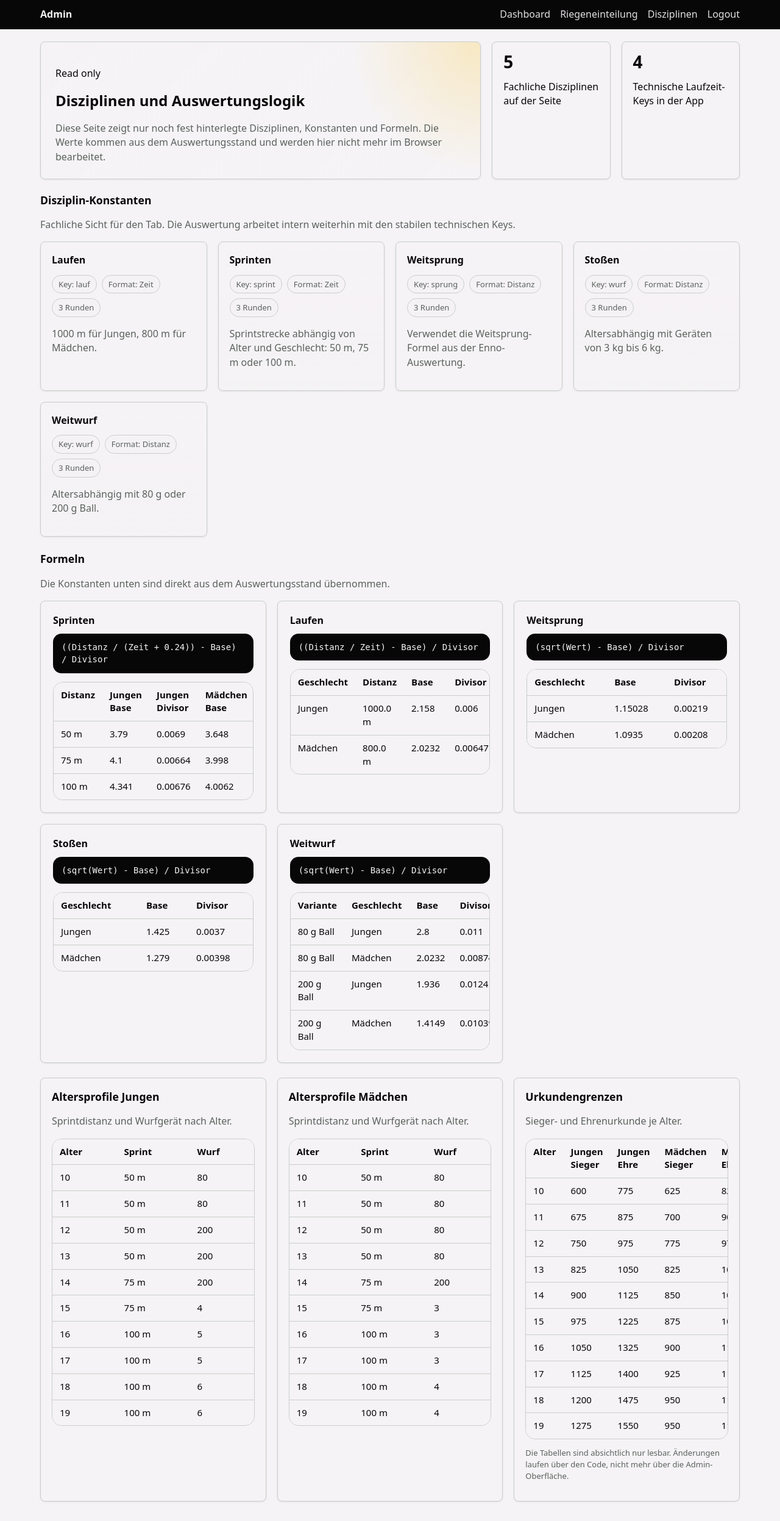
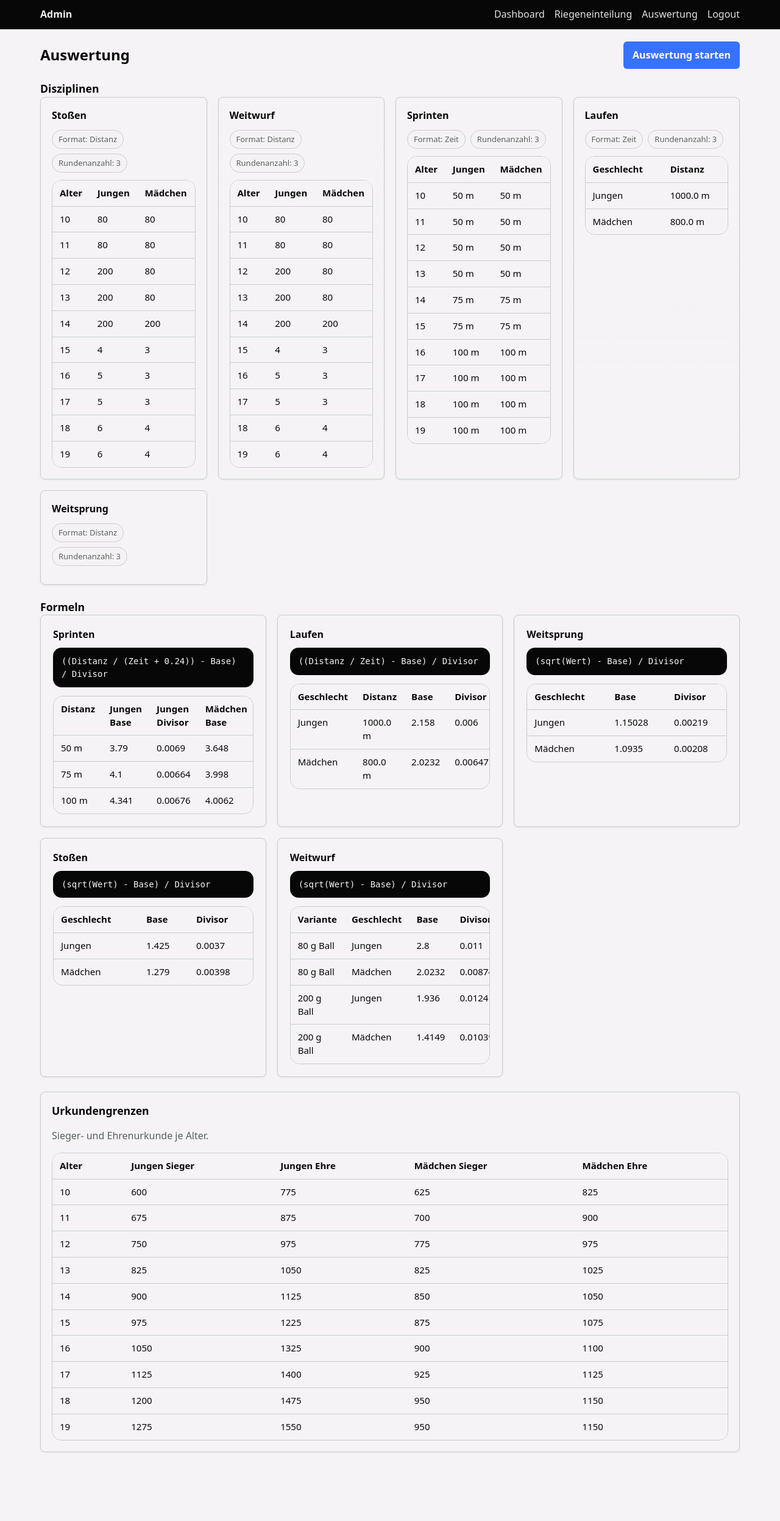
Before and after one commit to GhostCodeByte/bjs-main, a Flask app: page /admin/disziplinen in a window 1280 px wide. Shown: the whole page at 61% size. After the commit the page ends 2381 px from the top, so only its background shows below. Run offline with Flask 3, Linux system fonts and the light colour scheme; the visitor is signed in with stand-in values (Sample User, id 1); data that the repository does not hold is empty; some libraries are stand-ins or nearby versions.

Commit message:
Rename admin disziplinen page to auswertung
- Update nav labels and page title to Auswertung
- Add run action and inline per-discipline tables
- Remove the old read-only age profile sections

```diff
--- a/app/templates/admin_dashboard.html
+++ b/app/templates/admin_dashboard.html
@@ -241,7 +241,7 @@
                 <nav class="app-nav">
                     <a href="/admin">Dashboard</a>
                     <a href="/admin/riegeneinteilung">Riegeneinteilung</a>
-                    <a href="/admin/disziplinen">Disziplinen</a>
+                    <a href="/admin/disziplinen">Auswertung</a>
                     <form action="/logout" method="POST" style="display: inline">
                         <input
                             type="hidden"
--- a/app/templates/admin_disziplinen.html
+++ b/app/templates/admin_disziplinen.html
@@ -3,7 +3,7 @@
     <head>
         <meta charset="UTF-8" />
         <meta name="viewport" content="width=device-width, initial-scale=1.0" />
-        <title>Disziplinen</title>
+        <title>Auswertung</title>
         <link
             rel="stylesheet"
             href="{{ url_for('static', filename='ui.css') }}"
@@ -116,6 +116,15 @@
                 grid-template-columns: repeat(auto-fit, minmax(320px, 1fr));
             }
 
+            .page-headline {
+                display: flex;
+                align-items: center;
+                justify-content: space-between;
+                gap: 16px;
+                margin-bottom: 20px;
+                flex-wrap: wrap;
+            }
+
             .table-card {
                 padding: 18px;
             }
@@ -163,7 +172,7 @@
                 <nav class="app-nav">
                     <a href="/admin">Dashboard</a>
                     <a href="/admin/riegeneinteilung">Riegeneinteilung</a>
-                    <a href="/admin/disziplinen">Disziplinen</a>
+                    <a href="/admin/disziplinen">Auswertung</a>
                     <form action="/logout" method="POST" style="display: inline">
                         <input
                             type="hidden"
@@ -177,50 +186,96 @@
         </header>
 
         <main class="page">
-            <section class="hero">
-                <div class="card hero-card">
-                    <p class="eyebrow">Read only</p>
-                    <h1>Disziplinen und Auswertungslogik</h1>
-                    <p class="page-note">
-                        Diese Seite zeigt nur noch fest hinterlegte Disziplinen,
-                        Konstanten und Formeln. Die Werte kommen aus dem
-                        Auswertungsstand und werden hier nicht mehr im Browser
-                        bearbeitet.
-                    </p>
-                </div>
 
-                <div class="hero-meta">
-                    <div class="card metric">
-                        <span class="metric-value">{{ disziplinen_tab_konstanten|length }}</span>
-                        <p>Fachliche Disziplinen auf der Seite</p>
-                    </div>
-                    <div class="card metric">
-                        <span class="metric-value">{{ disziplinen|length }}</span>
-                        <p>Technische Laufzeit-Keys in der App</p>
-                    </div>
-                </div>
-            </section>
+            <div class="page-headline">
+                <h1>Auswertung</h1>
+                <button class="primary" type="button" onclick="runAuswertung()">
+                    Auswertung starten
+                </button>
+            </div>
 
             <section>
                 <div class="section-head">
-                    <h2>Disziplin-Konstanten</h2>
-                    <p class="page-note">
-                        Fachliche Sicht für den Tab. Die Auswertung arbeitet
-                        intern weiterhin mit den stabilen technischen Keys.
-                    </p>
+                    <h2>Disziplinen</h2>
                 </div>
 
                 <div class="card-grid">
-                    {% for disziplin in disziplinen_tab_konstanten %}
+                    {% for key in ["wurf", "stoss", "sprint", "lauf", "sprung"] %}
+                    {% for disziplin in disziplinen_tab_konstanten if disziplin.technik_key == key %}
                     <article class="card discipline-card">
                         <h3>{{ disziplin.titel }}</h3>
                         <div class="chip-row">
-                            <span class="chip">Key: {{ disziplin.technik_key }}</span>
                             <span class="chip">Format: {{ disziplin.format }}</span>
-                            <span class="chip">{{ disziplin.runden }} Runden</span>
+                            <span class="chip">Rundenanzahl: {{ disziplin.runden }}</span>
                         </div>
-                        <p class="page-note">{{ disziplin.hinweis }}</p>
+                        {% if disziplin.technik_key == "sprint" %}
+                        <div class="table-wrap">
+                            <table>
+                                <thead>
+                                    <tr>
+                                        <th>Alter</th>
+                                        <th>Jungen</th>
+                                        <th>Mädchen</th>
+                                    </tr>
+                                </thead>
+                                <tbody>
+                                    {% for alter, junge in auswertung_config.age_config.male.items() %}
+                                    {% set maedchen = auswertung_config.age_config.female[alter] %}
+                                    <tr>
+                                        <td>{{ alter }}</td>
+                                        <td>{{ junge.sprint_distance }} m</td>
+                                        <td>{{ maedchen.sprint_distance }} m</td>
+                                    </tr>
+                                    {% endfor %}
+                                </tbody>
+                            </table>
+                        </div>
+                        {% elif disziplin.technik_key == "lauf" %}
+                        <div class="table-wrap">
+                            <table>
+                                <thead>
+                                    <tr>
+                                        <th>Geschlecht</th>
+                                        <th>Distanz</th>
+                                    </tr>
+                                </thead>
+                                <tbody>
+                                    <tr>
+                                        <td>Jungen</td>
+                                        <td>{{ auswertung_config.formula_config.lauf.male.distance }} m</td>
+                                    </tr>
+                                    <tr>
+                                        <td>Mädchen</td>
+                                        <td>{{ auswertung_config.formula_config.lauf.female.distance }} m</td>
+                                    </tr>
+                                </tbody>
+                            </table>
+                        </div>
+                        {% elif disziplin.technik_key in ["wurf", "stoss"] %}
+                        <div class="table-wrap">
+                            <table>
+                                <thead>
+                                    <tr>
+                                        <th>Alter</th>
+                                        <th>Jungen</th>
+                                        <th>Mädchen</th>
+                                    </tr>
+                                </thead>
+                                <tbody>
+                                    {% for alter, junge in auswertung_config.age_config.male.items() %}
+                                    {% set maedchen = auswertung_config.age_config.female[alter] %}
+                                    <tr>
+                                        <td>{{ alter }}</td>
+                                        <td>{{ junge.wurf_weight }}</td>
+                                        <td>{{ maedchen.wurf_weight }}</td>
+                                    </tr>
+                                    {% endfor %}
+                                </tbody>
+                            </table>
+                        </div>
+                        {% endif %}
                     </article>
+                    {% endfor %}
                     {% endfor %}
                 </div>
             </section>
@@ -228,10 +283,6 @@
             <section>
                 <div class="section-head">
                     <h2>Formeln</h2>
-                    <p class="page-note">
-                        Die Konstanten unten sind direkt aus dem Auswertungsstand
-                        übernommen.
-                    </p>
                 </div>
 
                 <div class="formula-grid">
@@ -403,60 +454,6 @@
 
             <section class="table-grid">
                 <article class="card table-card">
-                    <h2>Altersprofile Jungen</h2>
-                    <p class="page-note">
-                        Sprintdistanz und Wurfgerät nach Alter.
-                    </p>
-                    <div class="table-wrap">
-                        <table>
-                            <thead>
-                                <tr>
-                                    <th>Alter</th>
-                                    <th>Sprint</th>
-                                    <th>Wurf</th>
-                                </tr>
-                            </thead>
-                            <tbody>
-                                {% for alter, werte in auswertung_config.age_config.male.items() %}
-                                <tr>
-                                    <td>{{ alter }}</td>
-                                    <td>{{ werte.sprint_distance }} m</td>
-                                    <td>{{ werte.wurf_weight }}</td>
-                                </tr>
-                                {% endfor %}
-                            </tbody>
-                        </table>
-                    </div>
-                </article>
-
-                <article class="card table-card">
-                    <h2>Altersprofile Mädchen</h2>
-                    <p class="page-note">
-                        Sprintdistanz und Wurfgerät nach Alter.
-                    </p>
-                    <div class="table-wrap">
-                        <table>
-                            <thead>
-                                <tr>
-                                    <th>Alter</th>
-                                    <th>Sprint</th>
-                                    <th>Wurf</th>
-                                </tr>
-                            </thead>
-                            <tbody>
-                                {% for alter, werte in auswertung_config.age_config.female.items() %}
-                                <tr>
-                                    <td>{{ alter }}</td>
-                                    <td>{{ werte.sprint_distance }} m</td>
-                                    <td>{{ werte.wurf_weight }}</td>
-                                </tr>
-                                {% endfor %}
-                            </tbody>
-                        </table>
-                    </div>
-                </article>
-
-                <article class="card table-card">
                     <h2>Urkundengrenzen</h2>
                     <p class="page-note">
                         Sieger- und Ehrenurkunde je Alter.
@@ -485,12 +482,42 @@
                             </tbody>
                         </table>
                     </div>
-                    <p class="muted-small">
-                        Die Tabellen sind absichtlich nur lesbar. Änderungen laufen
-                        über den Code, nicht mehr über die Admin-Oberfläche.
-                    </p>
                 </article>
             </section>
         </main>
+        <div class="toast" id="toast"></div>
+        <script>
+            const csrfToken = "{{ csrf_token() }}";
+
+            function showToast(message, type = "success") {
+                const toast = document.getElementById("toast");
+                toast.textContent = message;
+                toast.className = `toast ${type} show`;
+                setTimeout(() => toast.classList.remove("show"), 2500);
+            }
+
+            async function runAuswertung() {
+                try {
+                    const res = await fetch("/stats/auswertung/run", {
+                        method: "POST",
+                        headers: {
+                            "Content-Type": "application/json",
+                            "X-CSRFToken": csrfToken,
+                        },
+                        body: "{}",
+                    });
+                    const data = await res.json().catch(() => ({}));
+                    if (!res.ok) {
+                        throw new Error(data.error || "Fehler bei der Auswertung");
+                    }
+                    showToast(
+                        `Auswertung fertig: ${data.evaluated_students} bewertet, ${data.skipped_students} übersprungen`,
+                        "success",
+                    );
+                } catch (error) {
+                    showToast(error.message, "error");
+                }
+            }
+        </script>
     </body>
 </html>
--- a/app/templates/admin_riegeneinteilung.html
+++ b/app/templates/admin_riegeneinteilung.html
@@ -74,7 +74,7 @@
                 <nav class="app-nav">
                     <a href="/admin">Dashboard</a>
                     <a href="/admin/riegeneinteilung">Riegeneinteilung</a>
-                    <a href="/admin/disziplinen">Disziplinen</a>
+                    <a href="/admin/disziplinen">Auswertung</a>
                     <form action="/logout" method="POST" style="display: inline">
                         <input
                             type="hidden"
--- a/app/templates/dashboard.html
+++ b/app/templates/dashboard.html
@@ -77,7 +77,7 @@
                 <nav class="app-nav">
                     {% if session and session.get("role") == "admin" %}
                     <a href="/admin">Admin</a>
-                    <a href="/admin/disziplinen">Disziplinen</a>
+                    <a href="/admin/disziplinen">Auswertung</a>
                     {% endif %}
                     <form action="/logout" method="POST" style="display: inline">
                         <input
--- a/app/templates/event_overview.html
+++ b/app/templates/event_overview.html
@@ -162,7 +162,7 @@
                 <nav class="app-nav">
                     {% if session and session.get("role") == "admin" %}
                     <a href="/admin">Admin</a>
-                    <a href="/admin/disziplinen">Disziplinen</a>
+                    <a href="/admin/disziplinen">Auswertung</a>
                     {% endif %}
                     <form action="/logout" method="POST" style="display: inline">
                         <input
--- a/app/templates/stats.html
+++ b/app/templates/stats.html
@@ -135,7 +135,7 @@
                 <nav class="app-nav">
                     <a href="/admin">Admin</a>
                     <a href="/dashboard">Fortschritt</a>
-                    <a href="/admin/disziplinen">Disziplinen</a>
+                    <a href="/admin/disziplinen">Auswertung</a>
                     <form action="/logout" method="POST" style="display: inline">
                         <input
                             type="hidden"
```
